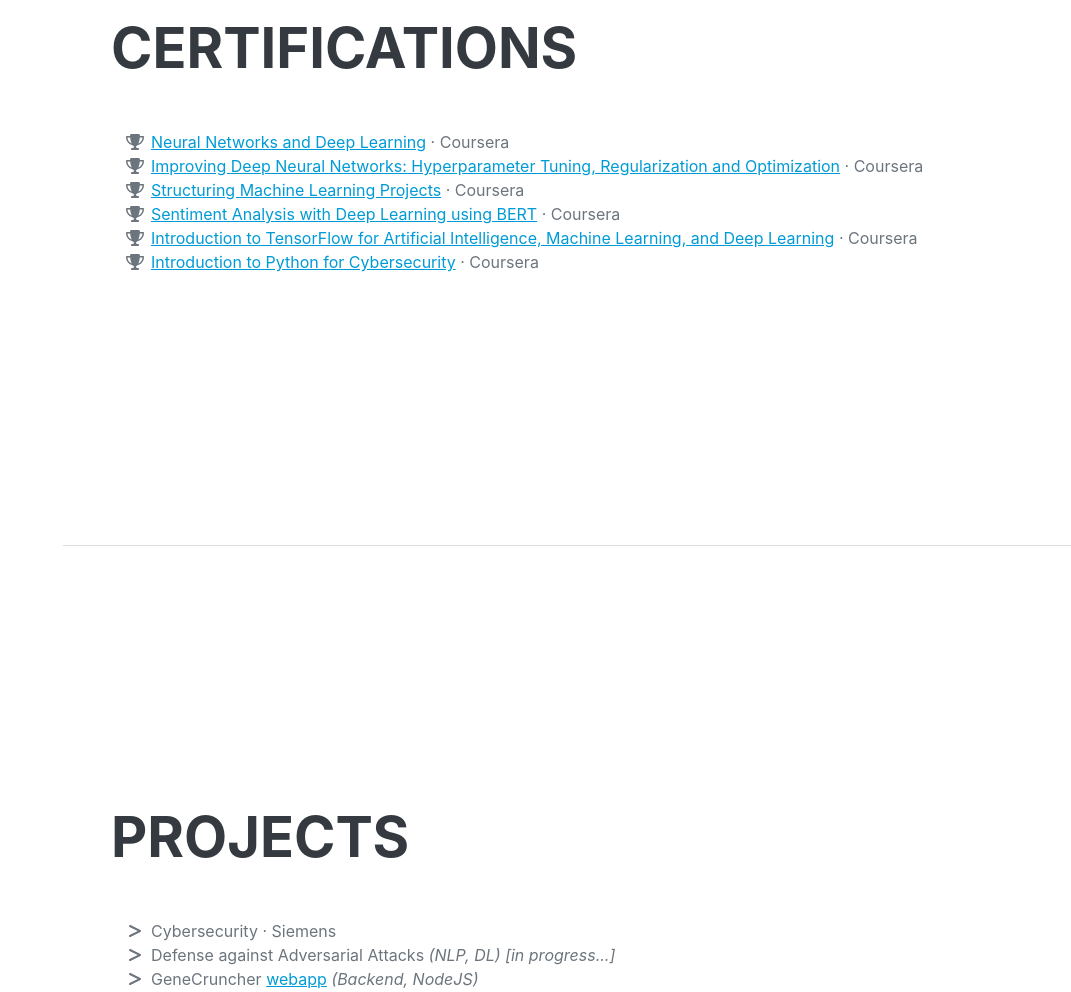
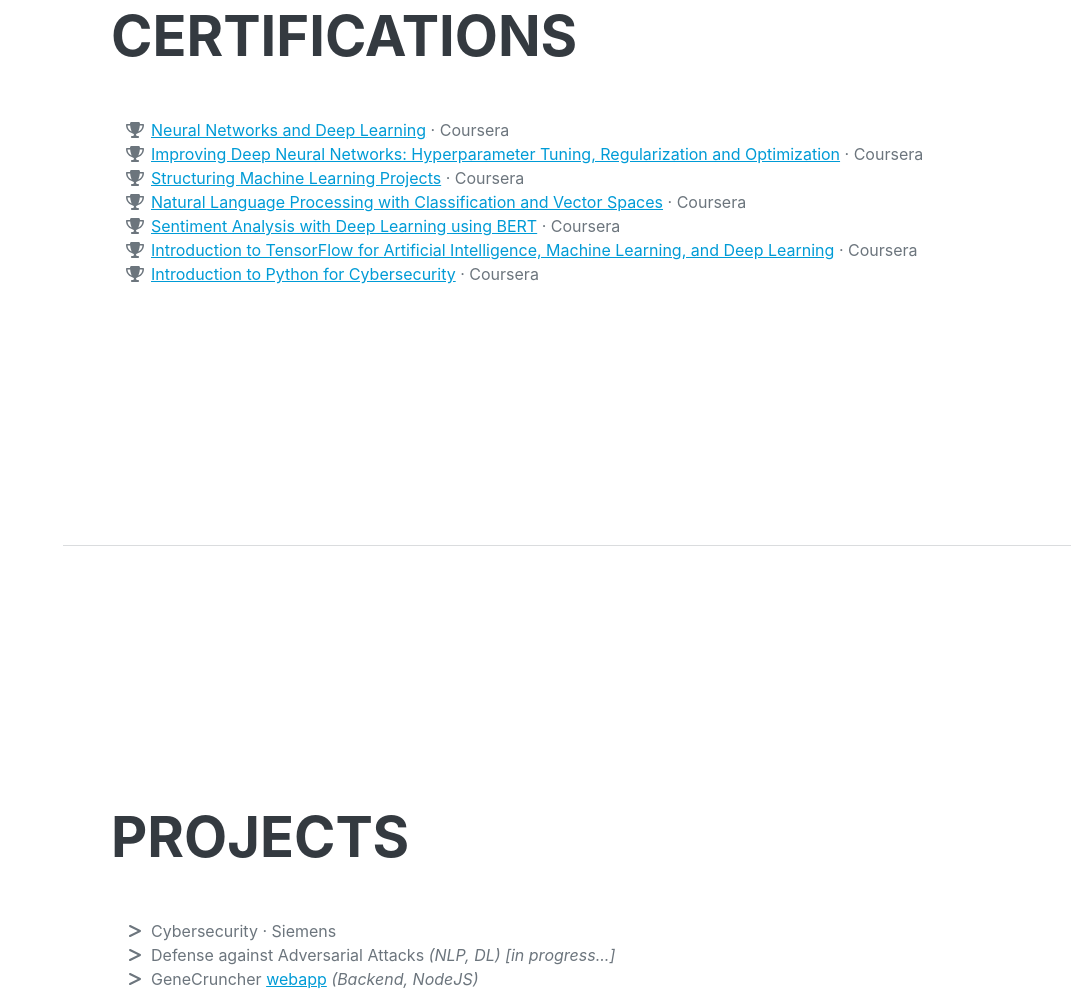
Before and after one commit to IsaacOlguin/isaacolguin.github.io, a plain HTML site: page index.html in a window 1280 px wide. Shown: the part 4356-5348 px from the top of the page, without its empty margins (209-1280 px from the left). Drawn offline with nearby package versions, Linux system fonts and the light colour scheme; a web font is replaced by a local one.

Commit message:
Update index.html

```diff
--- a/index.html
+++ b/index.html
@@ -209,6 +209,10 @@
                         </li>
                         <li>
                             <span class="fa-li"><i class="fas fa-trophy"></i></span>
+                            <a href="https://coursera.org/verify/CB3XPT3SNYRJ">Natural Language Processing with Classification and Vector Spaces</a> · Coursera<br>
+                        </li>
+                        <li>
+                            <span class="fa-li"><i class="fas fa-trophy"></i></span>
                             <a href="https://coursera.org/verify/NZLN6DURCLR9">Sentiment Analysis with Deep Learning using BERT</a> · Coursera<br>
                         </li>
                         <li>
```
